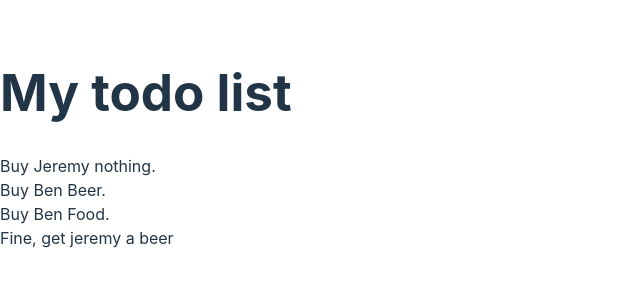
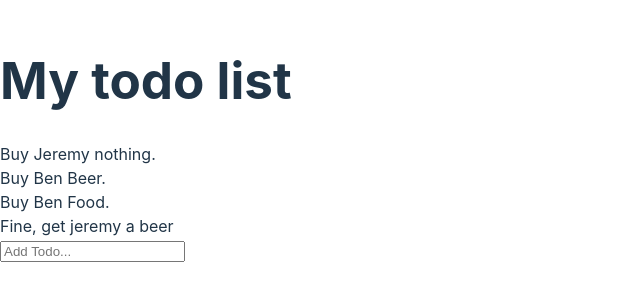
Before and after one commit to Lyndallh/ReactTodoList, a React (Vite) app: page / in a window 1280 px wide. Shown: the part 260-560 px from the top of the page, without its empty margins (0-640 px from the left). Built offline with nearby package versions, Linux system fonts and the light colour scheme.

Commit message:
added todo form and rendered in app

```diff
--- a/src/App.jsx
+++ b/src/App.jsx
@@ -1,5 +1,6 @@
 import {useState} from 'react';
 import TodoItem from "./components/TodoItem";
+import TodoForm from "./components/TodoForm";
 
 function App(){
   const [todoItems, setTodoItems] = useState([
@@ -16,6 +17,7 @@ function App(){
       {todoItems.map((item, index) => (
         <TodoItem key ={index} text ={item}/>
       ))}
+      <TodoForm/>
     </>
   );
 }
--- /dev/null
+++ b/src/components/TodoForm/index.jsx
@@ -0,0 +1,8 @@
+function TodoForm() {
+    return (
+        <form>
+             <input type="text" placeholder="Add Todo..." />
+        </form>  );
+}
+
+export default TodoForm;
```
